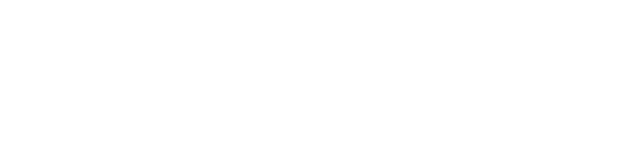
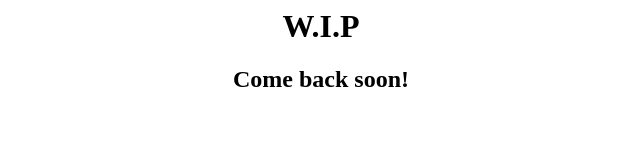
Before and after one commit to yellows111/yellows111.github.io, a plain HTML site: page index.html in a window 1280 px wide. Shown: the whole page, without its empty margins (319-959 px from the left). Drawn offline with Linux system fonts and the light colour scheme.

Commit message:
Maybe CSS this time?

```diff
--- a/index.html
+++ b/index.html
@@ -2,7 +2,9 @@
   <head>
     <title>yellows111 - Unfinished Page</title>
     <style>
-      h1, h2 {text-align: center}
+      h1 {text-align: center}
+      h2 {text-align: center}
+    </style>
   </head>
   <body>
     <h1>W.I.P</h1>
```
